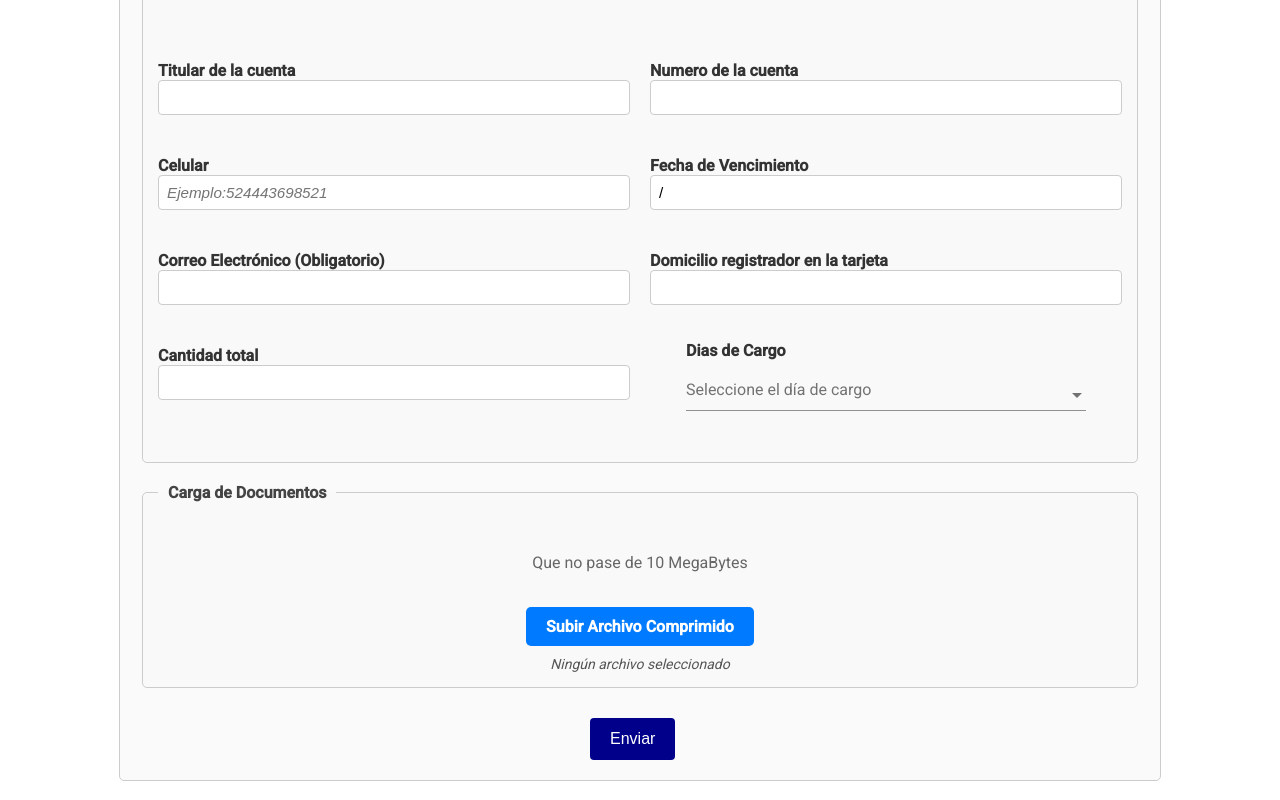
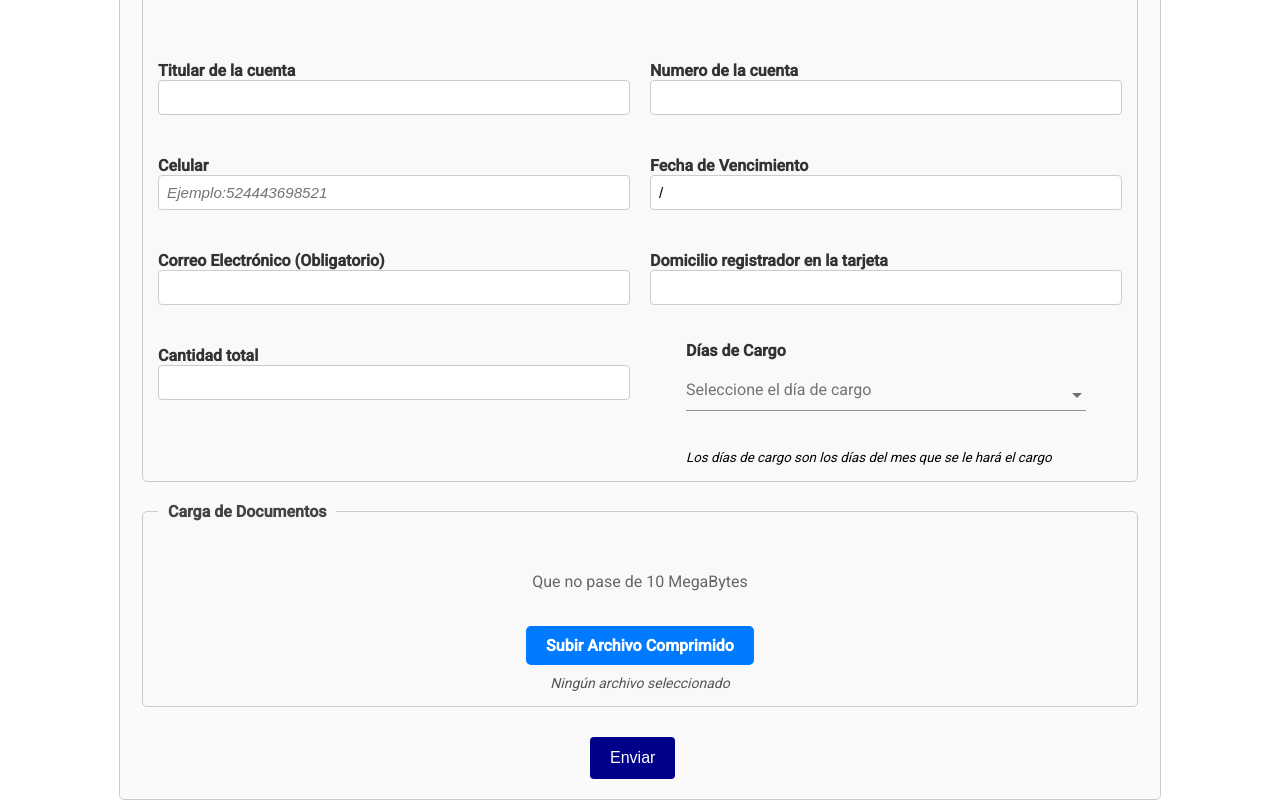
Before and after one commit to Chuyini/DomiciliarCliente, an Angular app: page / in a window 1280 px wide. Shown: the part 636-1436 px from the top of the page. Built offline with nearby package versions, Linux system fonts and the light colour scheme.

Commit message:
Put samller

```diff
--- a/src/app/components/form/form.component.html
+++ b/src/app/components/form/form.component.html
@@ -82,7 +82,7 @@
         </div>
         <div>
           <div style="width: 100%; max-width: 400px; margin: auto;">
-            <label for="hiring">Dias de Cargo</label>
+            <label for="hiring">Días de Cargo</label>
             <ng-select [items]="daysPay" bindLabel="day" placeholder="Seleccione el día de cargo"
               [(ngModel)]="dayPaySelected" [multiple]="false" name="daysPay" class="custom-ng-select" [clearable]="true"
               [searchable]="true" dropdownPosition="auto">
@@ -92,6 +92,7 @@
                 </div>
               </ng-template>
             </ng-select>
+            <small><i>Los días de cargo son los días del mes que se le hará el cargo</i></small>
           </div>
         </div>
       </div>
```
